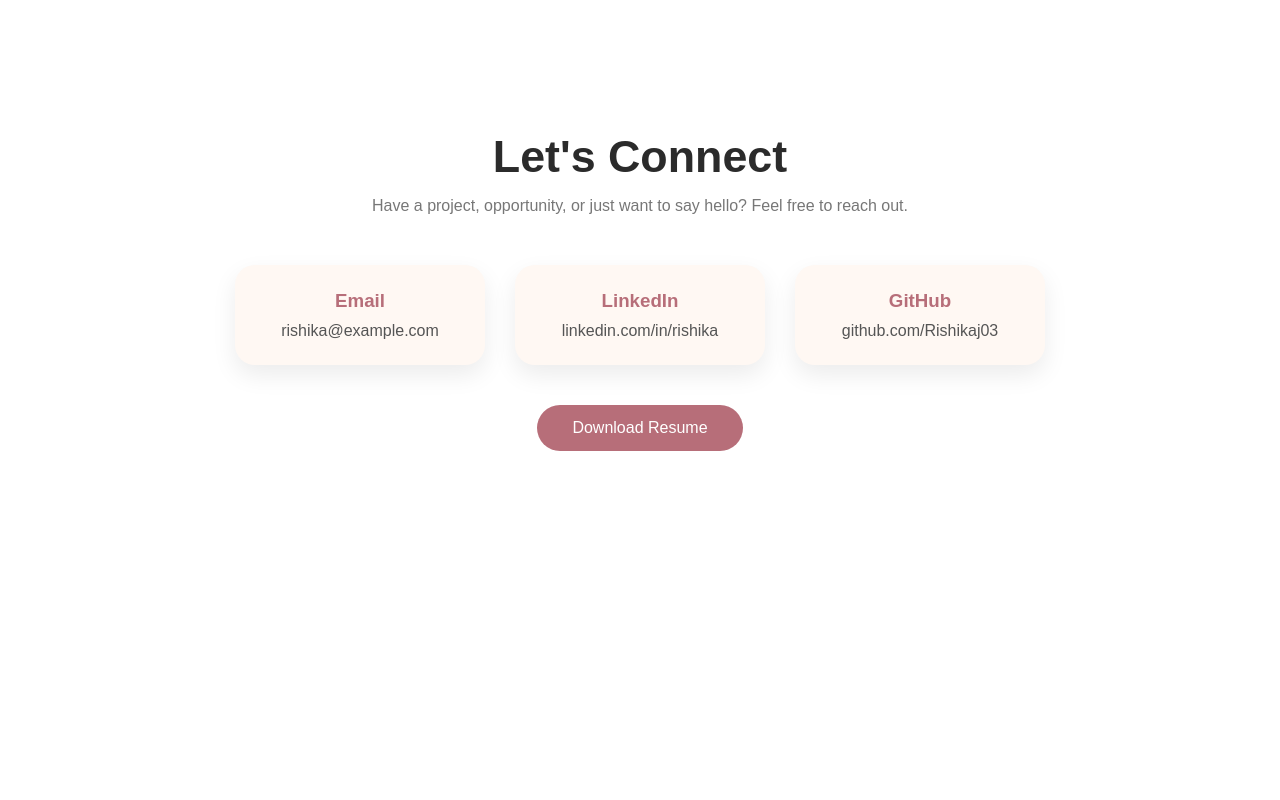
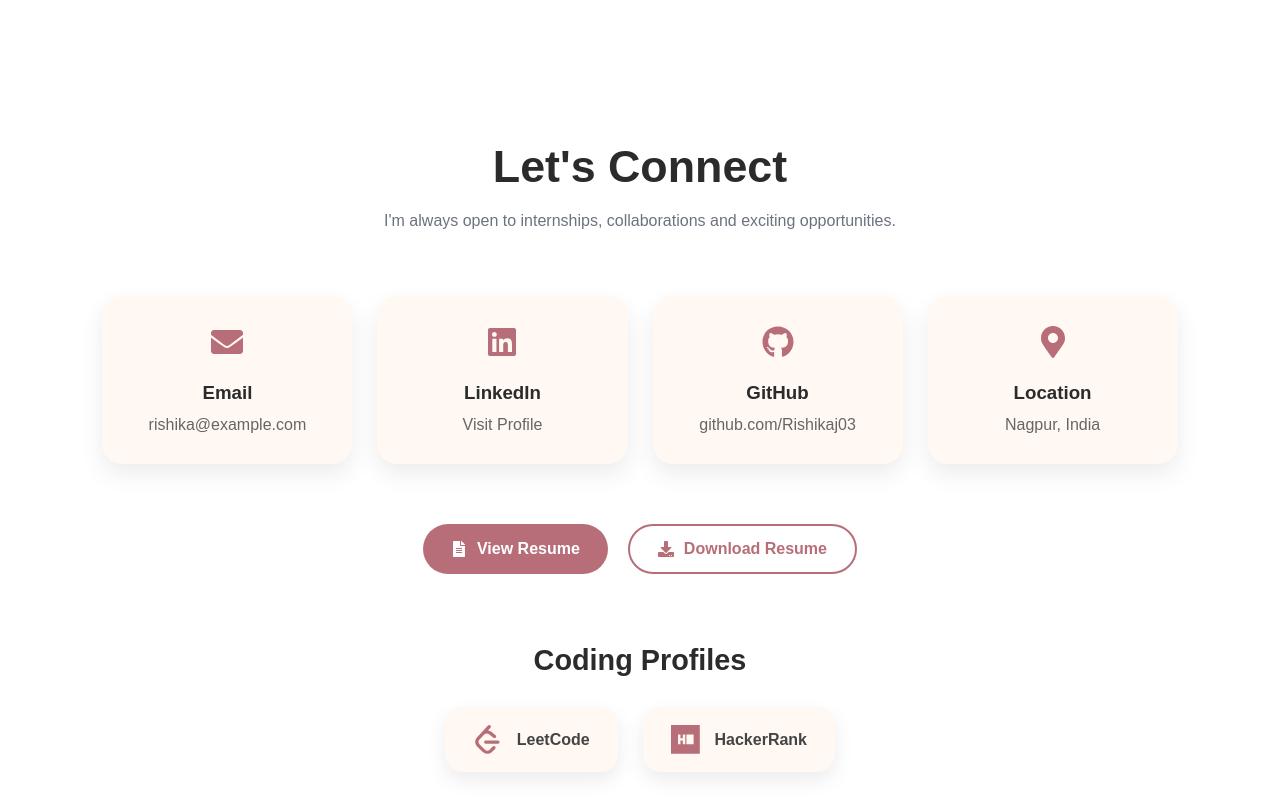
Before and after one commit to Rishikaj03/PORTFOLIO, a React app: page / in a window 1280 px wide. Shown: the part 5140-5940 px from the top of the page. Built offline with nearby package versions, Linux system fonts and the light colour scheme; the HTML template or start-up script is replaced by a standard one.

Commit message:
Updated contact section with coding profiles

```diff
--- a/package.json
+++ b/package.json
@@ -11,7 +11,8 @@
   },
   "dependencies": {
     "react": "^19.2.7",
-    "react-dom": "^19.2.7"
+    "react-dom": "^19.2.7",
+    "react-icons": "^5.7.0"
   },
   "devDependencies": {
     "@eslint/js": "^10.0.1",
--- a/src/Contact.css
+++ b/src/Contact.css
@@ -1,96 +1,202 @@
 .contact {
-
-  padding:90px 8%;
-  background:#fff;
-
-  text-align:center;
-
+  padding: 100px 8%;
+  background: #ffffff;
+  text-align: center;
 }
 
+/* Heading */
 
 .contact h2 {
-
-  font-size:2.8rem;
-  color:#2b2b2b;
-
+  font-size: 2.8rem;
+  color: #2b2b2b;
+  margin-bottom: 15px;
 }
 
-
 .contact-subtitle {
-
-  color:#777;
-  margin-top:15px;
-  max-width:600px;
-  margin-left:auto;
-  margin-right:auto;
-
+  max-width: 650px;
+  margin: 0 auto 60px;
+  color: #6b7280;
+  line-height: 1.8;
+  font-size: 1rem;
 }
 
+/* Contact Cards */
 
 .contact-container {
-
-  margin-top:50px;
-
-  display:flex;
-
-  justify-content:center;
-
-  gap:30px;
-
-  flex-wrap:wrap;
-
+  display: grid;
+  grid-template-columns: repeat(auto-fit, minmax(240px, 1fr));
+  gap: 25px;
+  margin-bottom: 60px;
 }
 
-
 .contact-card {
-
-  width:250px;
-
-  padding:25px;
-
-  background:#fff8f3;
-
-  border-radius:20px;
-
-  box-shadow:
-  0 10px 25px rgba(0,0,0,0.08);
-
+  background: #fff8f3;
+  padding: 30px 25px;
+  border-radius: 20px;
+  box-shadow: 0 10px 25px rgba(0, 0, 0, 0.08);
+  transition: all 0.35s ease;
 }
 
+.contact-card:hover {
+  transform: translateY(-10px);
+  box-shadow: 0 20px 40px rgba(0, 0, 0, 0.12);
+}
+
+.contact-icon {
+  font-size: 2rem;
+  color: #b76e79;
+  margin-bottom: 20px;
+  transition: transform 0.3s ease;
+}
+
+.contact-card:hover .contact-icon {
+  transform: scale(1.15) rotate(8deg);
+}
 
 .contact-card h3 {
-
-  color:#b76e79;
-  margin-bottom:10px;
-
+  color: #2b2b2b;
+  margin-bottom: 12px;
 }
-
 
 .contact-card p,
 .contact-card a {
+  color: #666;
+  text-decoration: none;
+  transition: color 0.3s ease;
+  word-break: break-word;
+}
 
-  color:#555;
-  text-decoration:none;
+.contact-card a:hover {
+  color: #b76e79;
+}
+
+/* Resume Buttons */
+
+.resume-buttons {
+  display: flex;
+  justify-content: center;
+  gap: 20px;
+  flex-wrap: wrap;
+  margin-bottom: 70px;
+}
+
+.resume-buttons a {
+  display: inline-flex;
+  align-items: center;
+  gap: 10px;
+
+  padding: 14px 28px;
+
+  border-radius: 50px;
+
+  text-decoration: none;
+
+  font-weight: 600;
+
+  transition: all 0.3s ease;
+}
+
+.resume-buttons a:first-child {
+  background: #b76e79;
+  color: white;
+}
+
+.resume-buttons a:last-child {
+  border: 2px solid #b76e79;
+  color: #b76e79;
+}
+
+.resume-buttons a:hover {
+  transform: translateY(-4px);
+}
+
+/* Coding Profiles */
+
+.coding-section {
+  margin-top: 20px;
+}
+
+.coding-section h3 {
+  color: #2b2b2b;
+  margin-bottom: 30px;
+  font-size: 1.8rem;
+}
+
+.coding-container {
+  display: flex;
+  justify-content: center;
+  flex-wrap: wrap;
+  gap: 25px;
+}
+
+.coding-card {
+  display: flex;
+  align-items: center;
+  gap: 15px;
+
+  padding: 18px 28px;
+
+  background: #fff8f3;
+
+  border-radius: 18px;
+
+  text-decoration: none;
+
+  color: #444;
+
+  box-shadow: 0 8px 20px rgba(0, 0, 0, 0.08);
+
+  transition: all 0.3s ease;
+}
+
+.coding-card:hover {
+  transform: translateY(-6px);
+  box-shadow: 0 16px 30px rgba(0, 0, 0, 0.12);
+}
+
+.coding-card svg {
+  font-size: 1.8rem;
+  color: #b76e79;
+}
+
+.coding-card span {
+  font-weight: 600;
+}
+
+/* Responsive */
+
+@media (max-width: 768px) {
+
+  .contact {
+    padding: 80px 6%;
+  }
+
+  .contact h2 {
+    font-size: 2.2rem;
+  }
+
+  .contact-container {
+    grid-template-columns: 1fr;
+  }
+
+  .resume-buttons {
+    flex-direction: column;
+    align-items: center;
+  }
+
+  .resume-buttons a {
+    width: 240px;
+    justify-content: center;
+  }
+
+  .coding-container {
+    flex-direction: column;
+    align-items: center;
+  }
+
+  .coding-card {
+    width: 240px;
+    justify-content: center;
+  }
 
 }
-
-
-.contact-btn {
-
-  margin-top:40px;
-
-  padding:14px 35px;
-
-  border:none;
-
-  border-radius:30px;
-
-  background:#b76e79;
-
-  color:white;
-
-  font-size:16px;
-
-  cursor:pointer;
-
-}
--- a/src/Contact.jsx
+++ b/src/Contact.jsx
@@ -1,66 +1,126 @@
 import "./Contact.css";
 
+import {
+  FaEnvelope,
+  FaGithub,
+  FaLinkedin,
+  FaMapMarkerAlt,
+  FaFileAlt,
+  FaDownload
+} from "react-icons/fa";
+
+import {
+  SiLeetcode,
+  SiHackerrank
+} from "react-icons/si";
+
 function Contact() {
-
   return (
-
     <section className="contact" id="contact">
 
       <h2>Let's Connect</h2>
 
       <p className="contact-subtitle">
-        Have a project, opportunity, or just want to say hello?
-        Feel free to reach out.
+        I'm always open to internships, collaborations and exciting opportunities.
       </p>
 
+      {/* Contact Cards */}
 
       <div className="contact-container">
 
+        <div className="contact-card">
+          <FaEnvelope className="contact-icon" />
+          <h3>Email</h3>
+
+          <a href="mailto:rishika@example.com">
+            rishika@example.com
+          </a>
+        </div>
+
+        <div className="contact-card">
+          <FaLinkedin className="contact-icon" />
+
+          <h3>LinkedIn</h3>
+
+          <a
+            href="#"
+            target="_blank"
+            rel="noreferrer"
+          >
+            Visit Profile
+          </a>
+        </div>
 
         <div className="contact-card">
 
-          <h3>Email</h3>
-          <p>
-            rishika@example.com
-          </p>
-
-        </div>
-
-
-        <div className="contact-card">
-
-          <h3>LinkedIn</h3>
-
-          <a href="#">
-            linkedin.com/in/rishika
-          </a>
-
-        </div>
-
-
-        <div className="contact-card">
+          <FaGithub className="contact-icon" />
 
           <h3>GitHub</h3>
 
-          <a href="#">
+          <a
+            href="https://github.com/Rishikaj03"
+            target="_blank"
+            rel="noreferrer"
+          >
             github.com/Rishikaj03
           </a>
 
         </div>
 
+        <div className="contact-card">
+
+          <FaMapMarkerAlt className="contact-icon" />
+
+          <h3>Location</h3>
+
+          <p>Nagpur, India</p>
+
+        </div>
 
       </div>
 
 
-      <button className="contact-btn">
-        Download Resume
-      </button>
+      {/* Resume */}
+
+      <div className="resume-buttons">
+
+        <a href="/resume.pdf" target="_blank">
+          <FaFileAlt />
+          View Resume
+        </a>
+
+        <a href="/resume.pdf" download>
+          <FaDownload />
+          Download Resume
+        </a>
+
+      </div>
 
 
+      {/* Coding Profiles */}
+
+      <div className="coding-section">
+
+        <h3>Coding Profiles</h3>
+
+        <div className="coding-container">
+
+          <a href="#" className="coding-card">
+            <SiLeetcode />
+            <span>LeetCode</span>
+          </a>
+
+          <a href="#" className="coding-card">
+            <SiHackerrank />
+            <span>HackerRank</span>
+          </a>
+
+        </div>
+
+      </div>
+
     </section>
-
   );
-
 }
 
 export default Contact;
```
Also changed, not shown: 1 other file (tests, documents, lock files or other folders).
